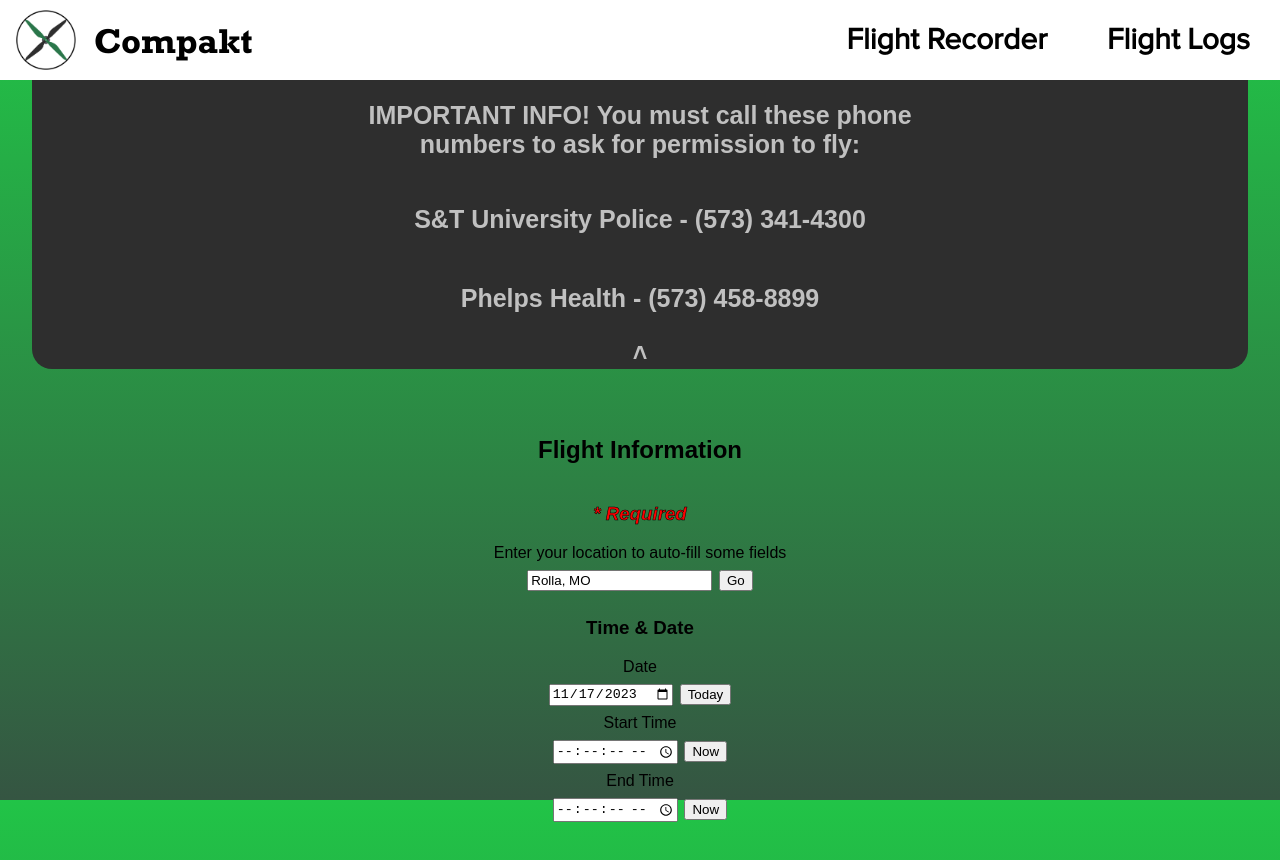
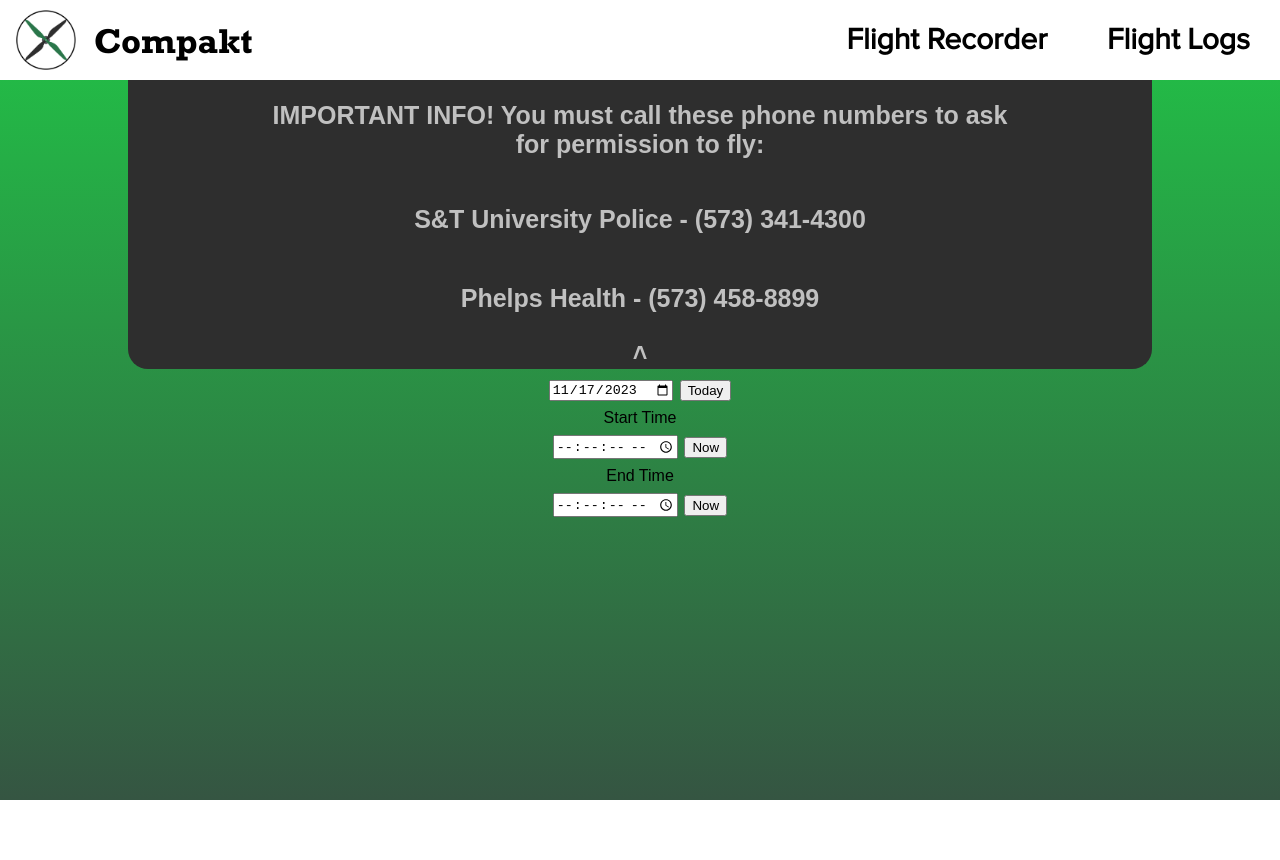
Before and after one commit to MissouriMRR/compakt, a SvelteKit app: page /record in a window 1280 px wide. After the commit the page ends 800 px from the top, so only its background shows below. Built offline with nearby package versions, Linux system fonts and the light colour scheme.

Commit message:
changed info box formatting

```diff
--- a/src/routes/record/+page.svelte
+++ b/src/routes/record/+page.svelte
@@ -60,7 +60,7 @@
 	const updateEnd = (time: Date) => $FlightRecord.flightStopTime = extractTime(time);
 </script>
 
-
+<div id="form-container">
 	<div id="info-container">
 		{#if $InfoVisible}
 			<h2 class="info-text">IMPORTANT INFO! You must call these phone numbers to ask for permission to fly:</h2>
@@ -70,7 +70,6 @@
 		<button id="info-close" on:click={toggleInfo}>{$InfoVisible ? "˄" : "˅"}</button>
 	</div>
 
-<div id="form-container">
 	<form id="flight-form">
 		<h2>Flight Information</h2>
 		<h3 id="required-text">* Required</h3>
@@ -138,16 +137,15 @@
 		border-radius: 0px 0px 20px 20px;
 		display: flex;
 		flex-direction: column;
-		margin-bottom: 1em;
-		padding-left: 25%;
-		padding-right: 25%;
-		position: relative;
-		top: -32px;
-		width: 50%;
+		position: fixed;
+		top: max(4em, 10vh);
+		width: 80vw;
 	}
 	.info-text {
 		color: silver;
 		font-size: 25px;
+		padding-left: 5em;
+		padding-right: 5em;
 		white-space: normal;
 	}
 	button#info-close {
@@ -158,7 +156,7 @@
 		font-size: 25px;
 		font-weight: bold;
 		outline: none;
-		width: 200%;
+		width: 100%;
 	}
 	#form-container {
 		align-items: top;
```
Lines whose indentation alone changed are shown as unchanged.
